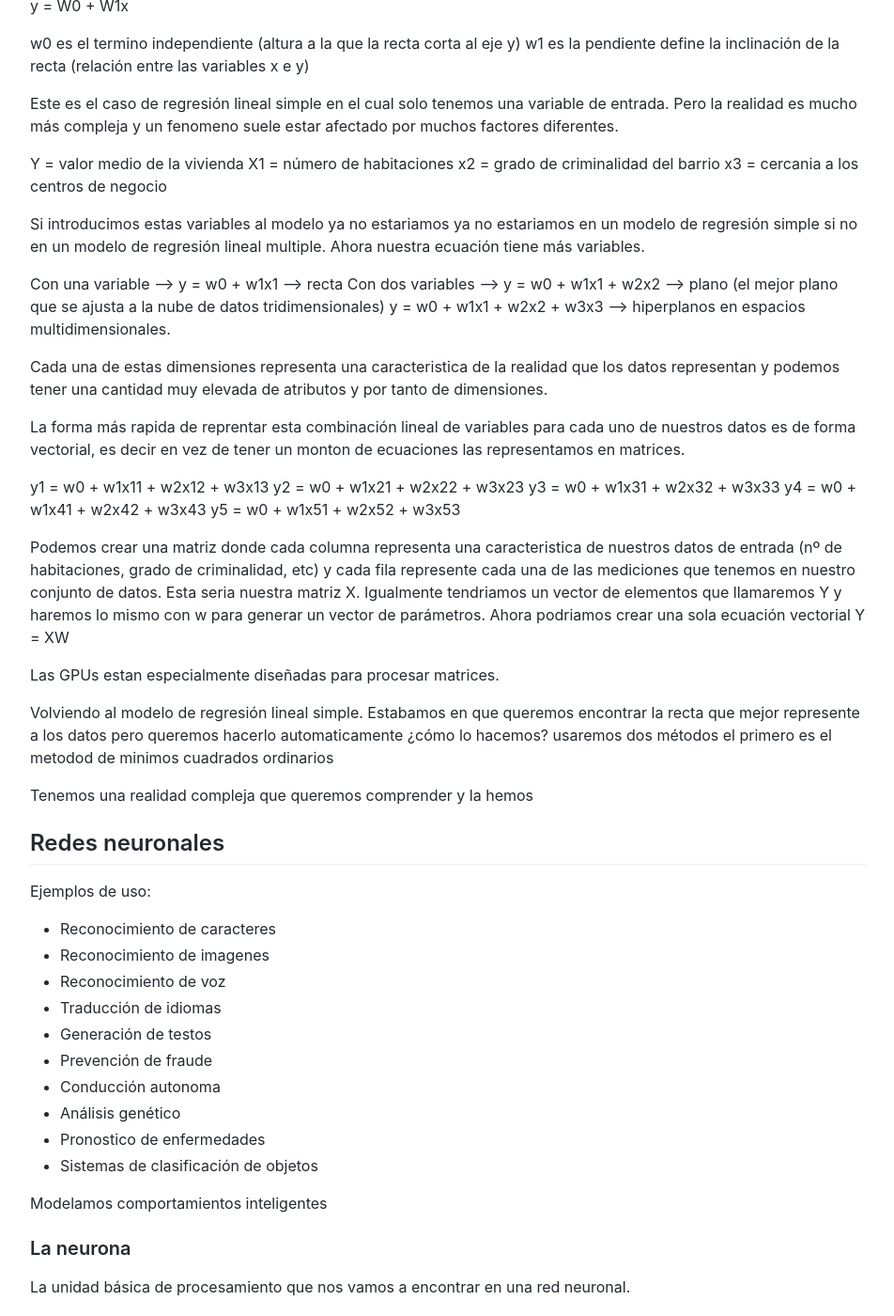
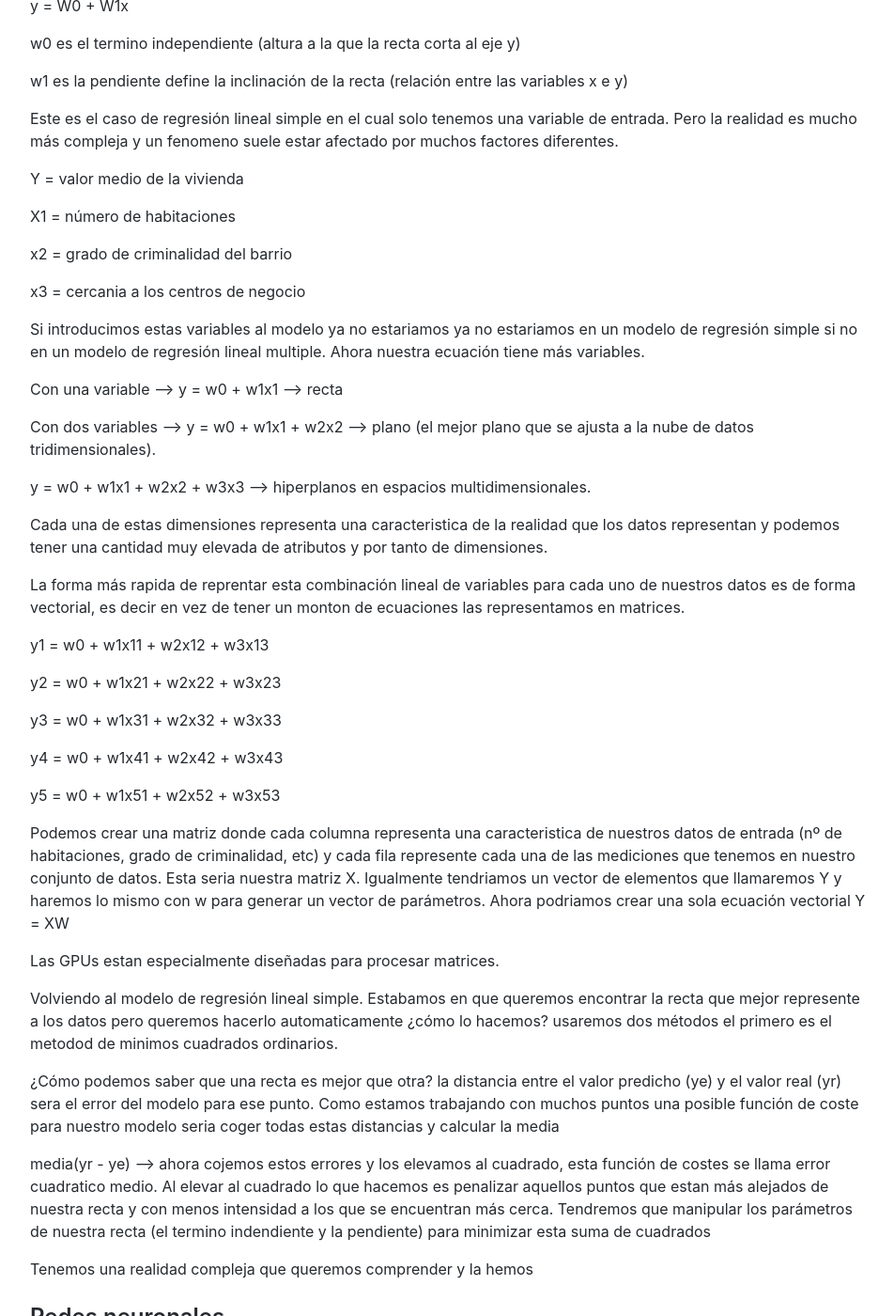
Before and after one commit to Akira3030/formacion, a Jekyll site: the page built from articulos/tecnologia/IA-regresion-lineal-minimos-cuadrados.md, in a window 1280 px wide and 1400 px high, scrolled down 1719 px. Shown: the whole window at 94% size, without its empty margins (163-1115 px from the left). Built offline with Jekyll 4.4.1, drawn with Linux system fonts in a browser that asks for light colours; our own code applies the rules of GitHub Pages for plain Markdown files.

Commit message:
Update IA-regresion-lineal-minimos-cuadrados.md

```diff
--- a/articulos/tecnologia/IA-regresion-lineal-minimos-cuadrados.md
+++ b/articulos/tecnologia/IA-regresion-lineal-minimos-cuadrados.md
@@ -60,19 +60,25 @@ Una recta se define:
 y = W0 + W1x
 
 w0 es el termino independiente (altura a la que la recta corta al eje y)
+
 w1 es la pendiente define la inclinación de la recta (relación entre las variables x e y)
 
 Este es el caso de regresión lineal simple en el cual solo tenemos una variable de entrada. Pero la realidad es mucho más compleja y un fenomeno suele estar afectado por muchos factores diferentes.
 
 Y = valor medio de la vivienda
+
 X1 = número de habitaciones
+
 x2 = grado de criminalidad del barrio
+
 x3 = cercania a los centros de negocio
 
 Si introducimos estas variables al modelo ya no estariamos ya no estariamos en un modelo de regresión simple si no en un modelo de regresión lineal multiple. Ahora nuestra ecuación tiene más variables.
 
 Con una variable --> y = w0 + w1x1 --> recta
-Con dos variables --> y = w0 + w1x1 + w2x2 --> plano (el mejor plano que se ajusta a la nube de datos tridimensionales)
+
+Con dos variables --> y = w0 + w1x1 + w2x2 --> plano (el mejor plano que se ajusta a la nube de datos tridimensionales).
+
 y = w0 + w1x1 + w2x2 + w3x3 --> hiperplanos en espacios multidimensionales.
 
 Cada una de estas dimensiones representa una caracteristica de la realidad que los datos representan y podemos tener una cantidad muy elevada de atributos y por tanto de dimensiones.
@@ -80,16 +86,28 @@ Cada una de estas dimensiones representa una caracteristica de la realidad que l
 La forma más rapida de reprentar esta combinación lineal de variables para cada uno de nuestros datos es de forma vectorial, es decir en vez de tener un monton de ecuaciones las representamos en matrices.
 
 y1 = w0 + w1x11 + w2x12 + w3x13
+
 y2 = w0 + w1x21 + w2x22 + w3x23
+
 y3 = w0 + w1x31 + w2x32 + w3x33
+
 y4 = w0 + w1x41 + w2x42 + w3x43
+
 y5 = w0 + w1x51 + w2x52 + w3x53
 
 Podemos crear una matriz donde cada columna representa una caracteristica de nuestros datos de entrada (nº de habitaciones, grado de criminalidad, etc) y cada fila represente cada una de las mediciones que tenemos en nuestro conjunto de datos. Esta seria nuestra matriz X. Igualmente tendriamos un vector de elementos que llamaremos Y y haremos lo mismo con w para generar un vector de parámetros. Ahora podriamos crear una sola ecuación vectorial Y = XW
 
 Las GPUs estan especialmente diseñadas para procesar matrices.
 
-Volviendo al modelo de regresión lineal simple. Estabamos en que queremos encontrar la recta que mejor represente a los datos pero queremos hacerlo automaticamente ¿cómo lo hacemos? usaremos dos métodos el primero es el metodod de minimos cuadrados ordinarios
+Volviendo al modelo de regresión lineal simple. Estabamos en que queremos encontrar la recta que mejor represente a los datos pero queremos hacerlo automaticamente ¿cómo lo hacemos? usaremos dos métodos el primero es el metodod de minimos cuadrados ordinarios.
+
+¿Cómo podemos saber que una recta es mejor que otra? la distancia entre el valor predicho (ye) y el valor real (yr) sera el error del modelo para ese punto. Como estamos trabajando con muchos puntos una posible función de coste para nuestro modelo seria coger todas estas distancias y calcular la media
+
+media(yr - ye) --> ahora cojemos estos errores y los elevamos al cuadrado, esta función de costes se llama error cuadratico medio. Al elevar al cuadrado lo que hacemos es penalizar aquellos puntos que estan más alejados de nuestra recta y con menos intensidad a los que se encuentran más cerca. Tendremos que manipular los parámetros de nuestra recta (el termino indendiente y la pendiente) para minimizar esta suma de cuadrados
+
+
+
+
 
 
 
```
